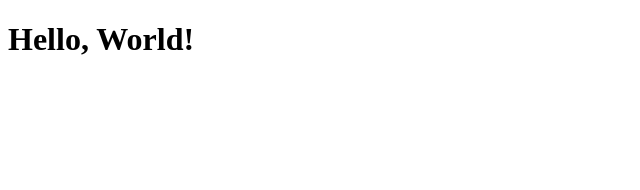
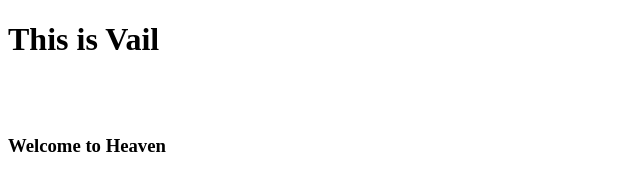
Before and after one commit to tkowalski20/tkowalski20.github.io, a plain HTML site: page index.html in a window 1280 px wide. Shown: the whole page, without its empty margins (0-640 px from the left). Drawn offline with Linux system fonts and the light colour scheme.

Commit message:
Update index.html

```diff
--- a/index.html
+++ b/index.html
@@ -7,6 +7,8 @@
     <title>Document</title>
 </head>
 <body>
-    <h1>Hello, World!</h1>
+    <h1>This is Vail</h1>
+    <br> </br>
+    <h3>Welcome to Heaven</h3>
 </body>
 </html>
```
